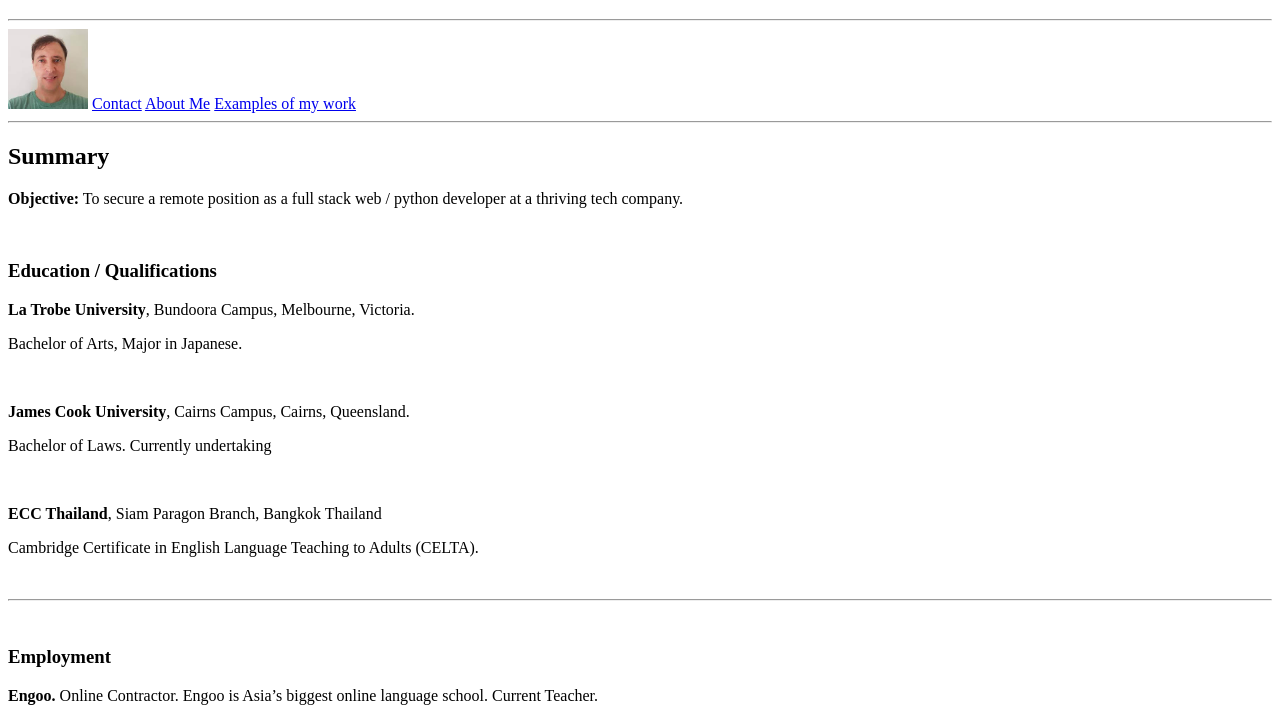
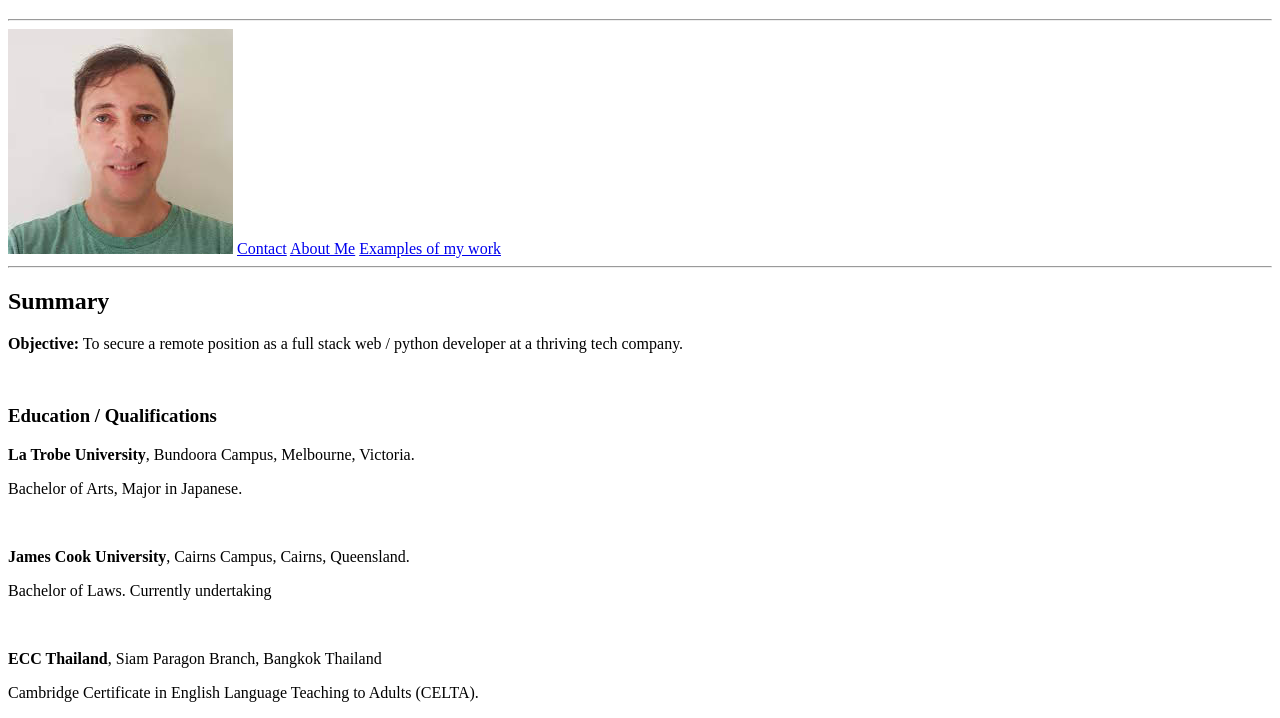
Before and after one commit to Webdeezainur/html-resume, a plain HTML site: page index.html in a window 1280 px wide. Shown: the part 61-779 px from the top of the page. Drawn offline with Linux system fonts and the light colour scheme.

Commit message:
Update index.html

```diff
--- a/index.html
+++ b/index.html
@@ -9,7 +9,7 @@
 <body>
     <h1>Edward Hussey Resume</h1>
     <hr>
-    <img src="./assets/images/edward hussey.jpg" heigth="80" width="80" alt="A cat!!!" />
+    <img src="./assets/images/edward hussey.jpg" heigth="200" alt="A cat!!!" />
     <a href="./Public/contact.html">Contact</a>
     <a href="./Public/about.html">About Me</a>
     <a href="./Public/my movies.html">Examples of my work</a>
```
